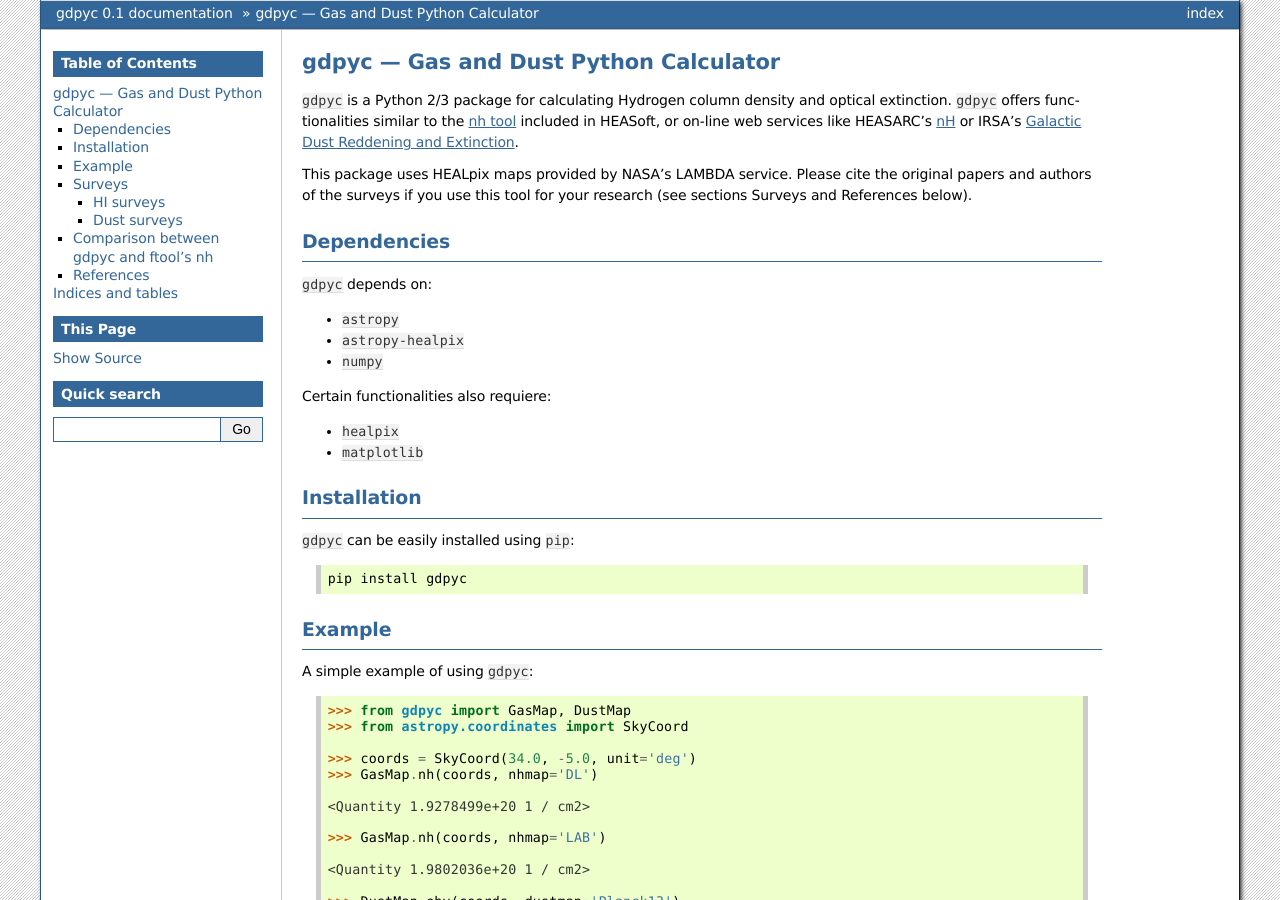
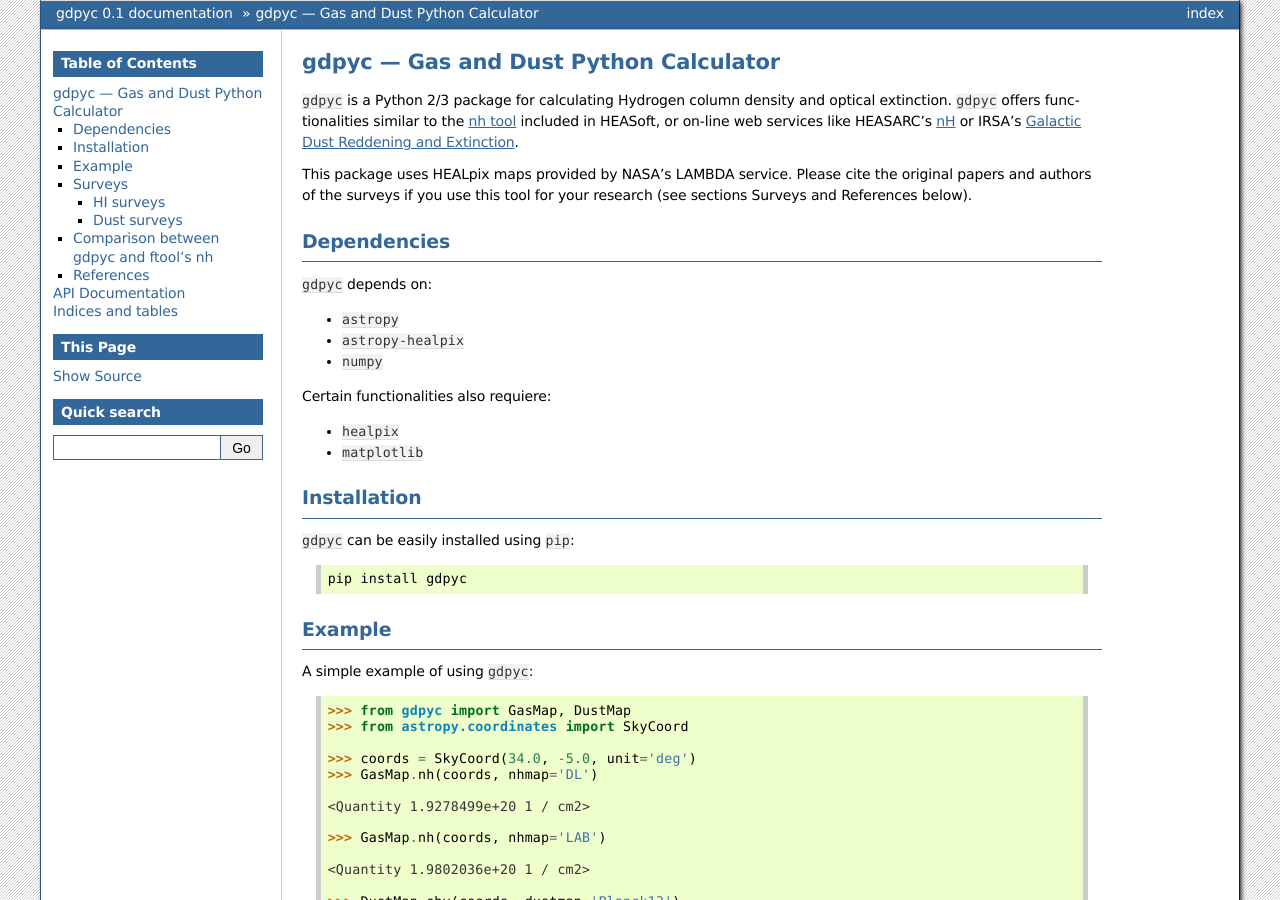
Before and after one commit to ruizca/gdpyc, a Sphinx documentation site: the page built from docs/source/index.rst, in a window 1280 px wide and 900 px high. Built offline with Sphinx 7.4.7, drawn with Linux system fonts in a browser that asks for light colours; some of the changed text lies outside the part shown.

Commit message:
Fix documentation

```diff
--- a/docs/source/conf.py
+++ b/docs/source/conf.py
@@ -47,6 +47,9 @@
 napoleon_google_docstring = False
 napoleon_use_param = True
 napoleon_use_ivar = True
+napoleon_use_rtype = False
+
+add_module_names = False
 
 # Add any paths that contain templates here, relative to this directory.
 templates_path = ['_templates']
@@ -83,12 +86,14 @@
 #
 #html_theme = 'alabaster'
 html_theme = 'bizstyle'
+#html_theme = 'nature'
+#html_theme = 'haiku'
 
 # Theme options are theme-specific and customize the look and feel of a theme
 # further.  For a list of options available for each theme, see the
 # documentation.
 #
-# html_theme_options = {}
+#html_theme_options = {'nosidebar': True}
 
 # Add any paths that contain custom static files (such as style sheets) here,
 # relative to this directory. They are copied after the builtin static files,
--- a/docs/source/index.rst
+++ b/docs/source/index.rst
@@ -13,6 +13,11 @@
 .. include:: ../../README.rst
    :start-after: inclusion-marker-main-readme
 
+API Documentation
+=================
+
+* :mod:`gdpyc.core`
+
 Indices and tables
 ==================
 
```
